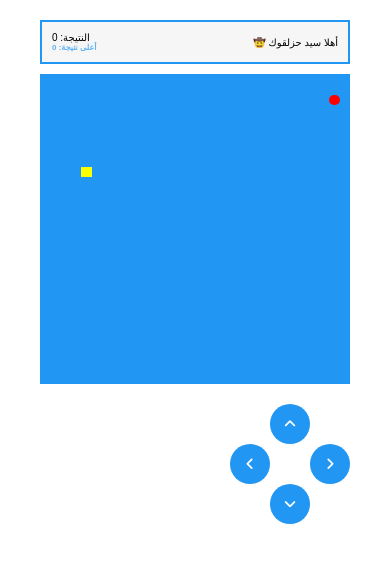
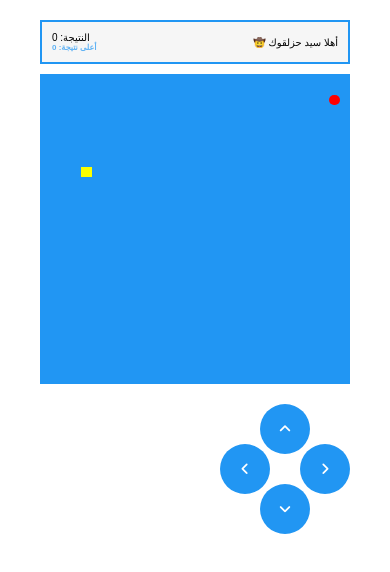
Before and after one commit to IslamAlsayed/snakeGame, a plain HTML site: page index.html in a window 390 px wide. Drawn offline with Linux system fonts and the light colour scheme.

Commit message:
update js

```diff
--- a/css/style.css
+++ b/css/style.css
@@ -2,32 +2,14 @@
     --mainColor: #2196f3;
     --snakeColor: #fbff00;
     --foodColor: #ff0000;
-    --widthLarge: 900px;
-    --HeightLarge: calc(var(--widthLarge) / 2);
     --countPixelsX: 60;
-    --countPixelsY: 30;
+    --countPixelsY: 40;
 }
 
 @media (max-width: 992px) {
     :root {
-        --widthLarge: 600px;
-        --HeightLarge: var(--widthLarge);
         --countPixelsX: 30;
         --countPixelsY: 30;
-    }
-}
-
-@media (max-width: 600px) {
-    :root {
-        --widthLarge: 420px;
-        --HeightLarge: var(--widthLarge);
-    }
-}
-
-@media (max-width: 425px) {
-    :root {
-        --widthLarge: 350px;
-        --HeightLarge: var(--widthLarge);
     }
 }
 
@@ -47,13 +29,50 @@ body * {
 }
 
 .container {
-    width: var(--widthLarge);
+    width: 900px;
+    height: 600px;
     padding: 20px;
     margin: auto;
 }
 
 .btnClick:active {
     transform: scale(0.96);
+}
+
+@media (max-width: 992px) {
+    :root {
+        --countPixelsX: 42;
+        --countPixelsY: 30;
+    }
+
+    .container {
+        width: 700px;
+        height: 500px;
+    }
+}
+
+@media (max-width: 768px) {
+    :root {
+        --countPixelsX: 30;
+        --countPixelsY: 30;
+    }
+
+    .container {
+        width: 470px;
+        height: 470px;
+    }
+}
+
+@media (max-width: 500px) {
+    :root {
+        --countPixelsX: 30;
+        --countPixelsY: 30;
+    }
+
+    .container {
+        width: 350px;
+        height: 350px;
+    }
 }
 
 .info-container {
@@ -94,7 +113,7 @@ body * {
     }
 }
 
-@media (max-width: 600px) {
+@media (max-width: 768px) {
     .info-container {
         font-size: 12px;
     }
@@ -104,7 +123,8 @@ body * {
     }
 }
 
-@media (max-width: 424px) {
+/* @media (max-width: 424px) { */
+@media (max-width: 500px) {
     .info-container {
         font-size: 10px;
     }
@@ -115,8 +135,10 @@ body * {
 }
 
 .container .board-game {
-    width: calc(var(--widthLarge) - 40px);
-    height: calc(var(--HeightLarge) - 40px);
+    /* width: calc(var(--widthLarge) - 40px); */
+    width: 100%;
+    height: 100%;
+    /* height: calc(var(--HeightLarge) - 40px); */
     background: var(--mainColor);
     display: grid;
     grid-template: repeat(var(--countPixelsY), 1fr) / repeat(var(--countPixelsX), 1fr);
@@ -138,46 +160,22 @@ body * {
 }
 
 .container .controls-arrows .controls {
-    width: 150px;
-    height: 150px;
+    width: 160px;
+    height: 160px;
     position: relative;
 }
 
-.container .controls-arrows .controls>i {
+.container .controls-arrows .controls button {
+    border: none;
+    outline: none;
+    cursor: pointer;
     position: absolute;
+    background: transparent;
 }
 
-.container .controls-arrows .controls>i:first-of-type,
-.container .controls-arrows .controls>i:last-of-type {
-    left: 50%;
-    transform: translateX(-50%);
-}
-
-.container .controls-arrows .controls>i:nth-of-type(2),
-.container .controls-arrows .controls>i:nth-of-type(3) {
-    top: 50%;
-    transform: translateY(-50%);
-}
-
-.container .controls-arrows .controls>i:first-of-type {
-    top: 0;
-}
-
-.container .controls-arrows .controls>i:nth-of-type(2) {
-    left: 0;
-}
-
-.container .controls-arrows .controls>i:nth-of-type(3) {
-    right: 0;
-}
-
-.container .controls-arrows .controls>i:last-of-type {
-    bottom: 0;
-}
-
-.container .controls-arrows .controls i {
-    width: 50px;
-    height: 50px;
+.container .controls-arrows .controls button i {
+    width: 60px;
+    height: 60px;
     display: grid;
     color: #fff;
     border-radius: 50%;
@@ -185,21 +183,58 @@ body * {
     background: var(--mainColor);
 }
 
-@media (max-width: 600px) {
+.container .controls-arrows .controls button:first-of-type,
+.container .controls-arrows .controls button:last-of-type {
+    left: 50px;
+}
+
+.container .controls-arrows .controls button:nth-of-type(2),
+.container .controls-arrows .controls button:nth-of-type(3) {
+    top: 50px;
+}
+
+.container .controls-arrows .controls button:first-of-type {
+    top: 0;
+}
+
+.container .controls-arrows .controls button:nth-of-type(2) {
+    left: 0;
+}
+
+.container .controls-arrows .controls button:nth-of-type(3) {
+    right: 0;
+}
+
+.container .controls-arrows .controls button:last-of-type {
+    bottom: 0;
+}
+
+@media (max-width: 768px) {
     .container .controls-arrows {
         display: flex;
     }
 }
 
-@media (max-width: 425px) {
+/* @media (max-width: 425px) { */
+@media (max-width: 500px) {
     .container .controls-arrows .controls {
-        width: 120px;
-        height: 120px;
+        width: 130px;
+        height: 130px;
     }
 
-    .container .controls-arrows .controls i {
-        width: 40px;
-        height: 40px;
+    .container .controls-arrows .controls button i {
+        width: 50px;
+        height: 50px;
         font-size: 14px;
     }
+
+    .container .controls-arrows .controls button:first-of-type,
+    .container .controls-arrows .controls button:last-of-type {
+        left: 40px;
+    }
+
+    .container .controls-arrows .controls button:nth-of-type(2),
+    .container .controls-arrows .controls button:nth-of-type(3) {
+        top: 40px;
+    }
 }
--- a/index.html
+++ b/index.html
@@ -21,13 +21,21 @@
 
       <div class="controls-arrows">
         <div class="controls">
-          <i data-key="ArrowUp" class="fa-solid fa-angle-up btnClick"></i>
-          <i data-key="ArrowLeft" class="fa-solid fa-angle-left btnClick"></i>
-          <i data-key="ArrowRight" class="fa-solid fa-angle-right btnClick"></i>
-          <i data-key="ArrowDown" class="fa-solid fa-angle-down btnClick"></i>
+          <button class="btnClick">
+            <i data-key="ArrowUp" class="fa-solid fa-angle-up"></i>
+          </button>
+          <button class="btnClick">
+            <i data-key="ArrowLeft" class="fa-solid fa-angle-left"></i>
+          </button>
+          <button class="btnClick">
+            <i data-key="ArrowRight" class="fa-solid fa-angle-right"></i>
+          </button>
+          <button class="btnClick">
+            <i data-key="ArrowDown" class="fa-solid fa-angle-down btnClick"></i>
+          </button>
         </div>
       </div>
-      </div>
+    </div>
 
     <script src="./js/style.js"></script>
   </body>
--- a/js/style.js
+++ b/js/style.js
@@ -42,12 +42,16 @@ function changeFoodposition() {
 // Chanhe diraction snake with press keys
 function snakDiraction(e) {
     if (e.key === 'ArrowUp' && dirY != 1) {
-        dirX = 0, dirY = -1
+        // if (dirX != 0 && dirY != -1) new Audio('./sounds/click1.mp3').play()
+        dirX = 0, dirY = -1;
     } else if (e.key === 'ArrowLeft' && dirX != 1) {
+        // if (dirX != -1 && dirY != 0) new Audio('./sounds/click1.mp3').play()
         dirX = -1, dirY = 0;
     } else if (e.key === 'ArrowRight' && dirX != -1) {
+        // if (dirX != 1 && dirY != 0) new Audio('./sounds/click1.mp3').play()
         dirX = 1, dirY = 0;
     } else if (e.key === 'ArrowDown' && dirY != -1) {
+        // if (dirX != 0 && dirY != 1) new Audio('./sounds/click1.mp3').play()
         dirX = 0, dirY = 1;
     }
     // initGame();
```
Also changed, not shown: 2 other files.
